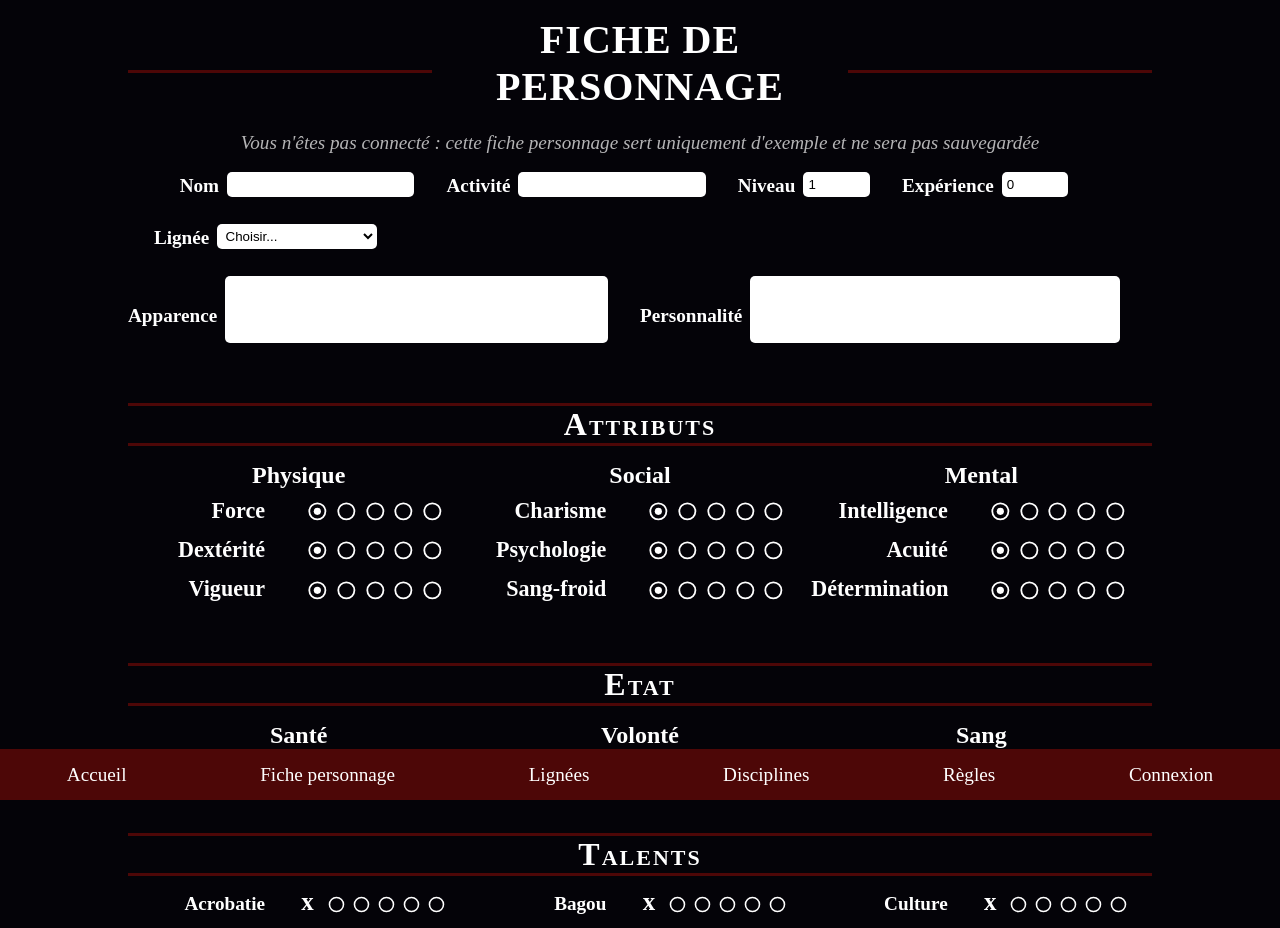
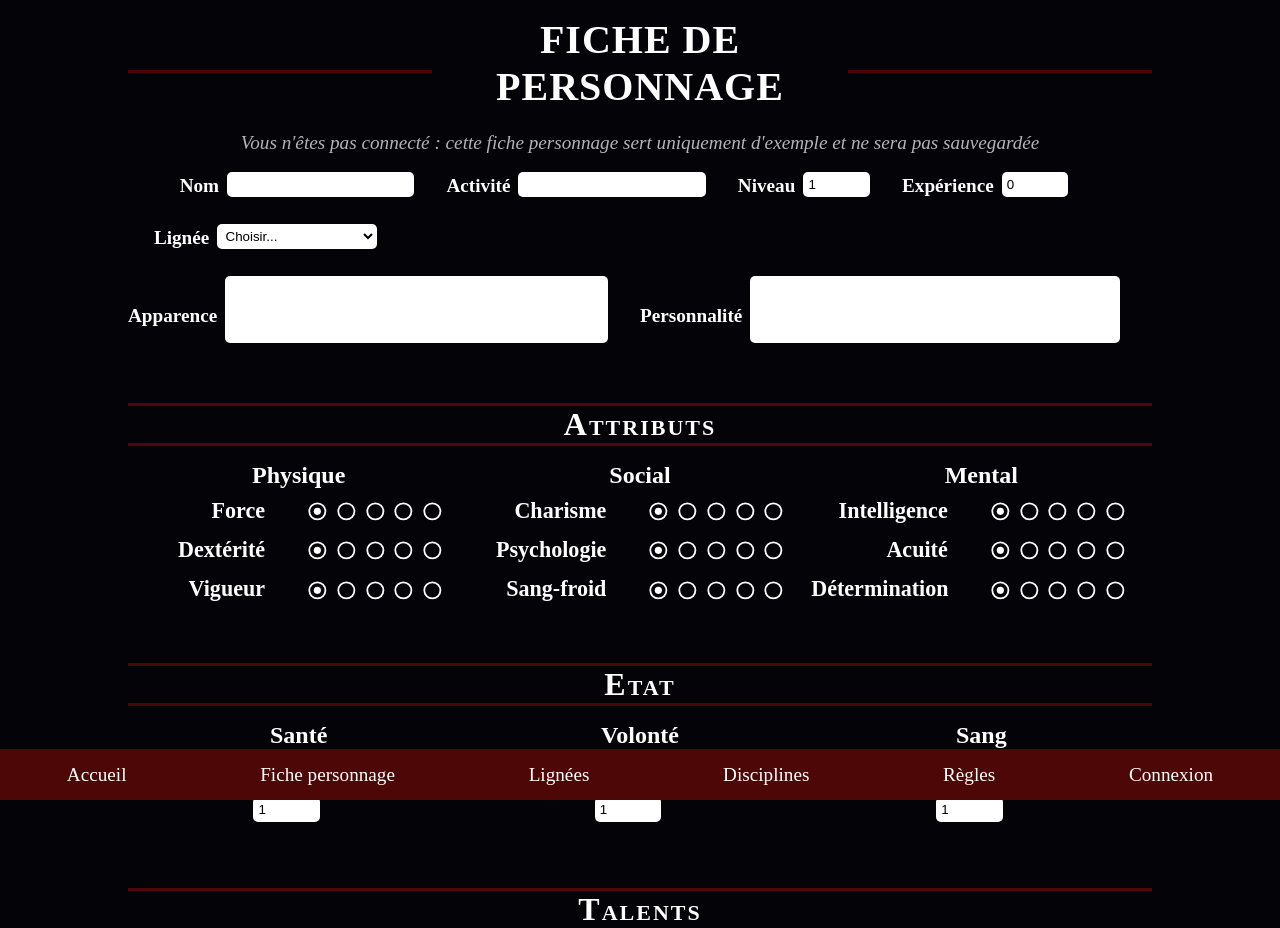
Before and after one commit to IrealCreation/vtm, a Next.js app: page /fiche in a window 1280 px wide. Shown: the top 928 px of the page. Built offline with nearby package versions, Linux system fonts and the light colour scheme.

Commit message:
Update des stats vitales dans la fiche perso

```diff
--- a/components/fichePerso.tsx
+++ b/components/fichePerso.tsx
@@ -14,7 +14,7 @@ import { talentsPhysique, talentsSocial, talentsMental } from "@/data/talents"
 import { lignees } from "@/data/lignees"
 import { ressources } from "@/data/ressources"
 import { StoreRootState, StoreAppDispatch, setNiveau } from "@/redux/store"
-import { setCharacter, setLignee, setNom, setExperience, setActivite, setApparence, setPersonnalite, setTalent, setAttribut, setDiscipline, setRessourceNiveau, setRessourceDetail, computeEtat } from "@/redux/store"
+import { setCharacter, setLignee, setNom, setExperience, setActivite, setApparence, setPersonnalite, setSante, setVolonte, setSang, setTalent, setAttribut, setDiscipline, setRessourceNiveau, setRessourceDetail, computeEtat } from "@/redux/store"
 import { Character } from "@/interfaces/character"
 
 export default function FichePerso(props: {isLogged?: boolean, id?:number}) {
@@ -65,6 +65,15 @@ export default function FichePerso(props: {isLogged?: boolean, id?:number}) {
     }
     const updatePersonnalite = (value: string) => {
         dispatch(setPersonnalite(value));
+    }
+    const updateSante = (value: number) => {
+        dispatch(setSante(value));
+    }
+    const updateVolonte = (value: number) => {
+        dispatch(setVolonte(value));
+    }
+    const updateSang = (value: number) => {
+        dispatch(setSang(value));
     }
     const updateAttribut = (name: string, value: number) => {
         dispatch(setAttribut({name: name, value: value}));
@@ -288,15 +297,31 @@ export default function FichePerso(props: {isLogged?: boolean, id?:number}) {
             <div className="columns etat">
                 <div>
                     <h3 data-tooltip-id="tooltip" data-tooltip-content={tooltips.sante}>Santé</h3>
-                    <p data-tooltip-id="tooltip" data-tooltip-content={tooltips.santeQte}>{character.santeMax}</p>
+                    <p>
+                        {character.sante}&nbsp;/&nbsp;<span data-tooltip-id="tooltip" data-tooltip-content={tooltips.santeQte}>{character.santeMax}</span>
+                    </p>
+                    <p>
+                        <NumberField label="" min={0} max={character.santeMax} value={character.sante} onUpdate={updateSante}/>
+                    </p>
                 </div>
                 <div>
                     <h3 data-tooltip-id="tooltip" data-tooltip-content={tooltips.volonte}>Volonté</h3>
-                    <p data-tooltip-id="tooltip" data-tooltip-content={tooltips.volonteQte}>{character.volonteMax}</p>
+                    <p>
+                        {character.volonte}&nbsp;/&nbsp;<span data-tooltip-id="tooltip" data-tooltip-content={tooltips.volonteQte}>{character.volonteMax}</span>
+                    </p>
+                    <p>
+                        <NumberField label="" min={0} max={character.volonteMax} value={character.volonte} onUpdate={updateVolonte}/>
+                    </p>
                 </div>
                 <div>
                     <h3 data-tooltip-id="tooltip" data-tooltip-content={tooltips.sang}>Sang</h3>
-                    <p>{character.sangMax}</p>
+                    <p>
+                        {character.sang}&nbsp;/&nbsp;<span>{character.sangMax}</span>
+
+                    </p>
+                    <p>
+                        <NumberField label="" min={0} max={character.sangMax} value={character.sang} onUpdate={updateSang}/>
+                    </p>
                 </div>
             </div>
 
--- a/redux/store.ts
+++ b/redux/store.ts
@@ -115,6 +115,15 @@ export const characterSlice = createSlice({
     setPersonnalite: (state, action: {payload: string}) => {
       state.character = {...state.character, personnalite: action.payload};
     },
+    setSante: (state, action: {payload: number}) => {
+      state.character = {...state.character, sante: action.payload};
+    },
+    setVolonte: (state, action: {payload: number}) => {
+      state.character = {...state.character, volonte: action.payload};
+    },
+    setSang: (state, action: {payload: number}) => {
+      state.character = {...state.character, sang: action.payload};
+    },
     setTalent: (state, action: {payload: {name: string, value: number}}) => {
       let newTalents = {...state.character.talents};
       newTalents[action.payload.name].niveau = action.payload.value;
@@ -144,7 +153,7 @@ export const characterSlice = createSlice({
   },
 })
 
-export const { setCharacter, resetCharacter, setLignee, setNom, setNiveau, setExperience, setActivite, setApparence, setPersonnalite, setTalent, setAttribut, setDiscipline, setRessourceNiveau, setRessourceDetail, computeEtat } = characterSlice.actions;
+export const { setCharacter, resetCharacter, setLignee, setNom, setNiveau, setExperience, setActivite, setApparence, setPersonnalite, setSante, setVolonte, setSang, setTalent, setAttribut, setDiscipline, setRessourceNiveau, setRessourceDetail, computeEtat } = characterSlice.actions;
 
 interface CharacterSliceState {
   character: Character
```
